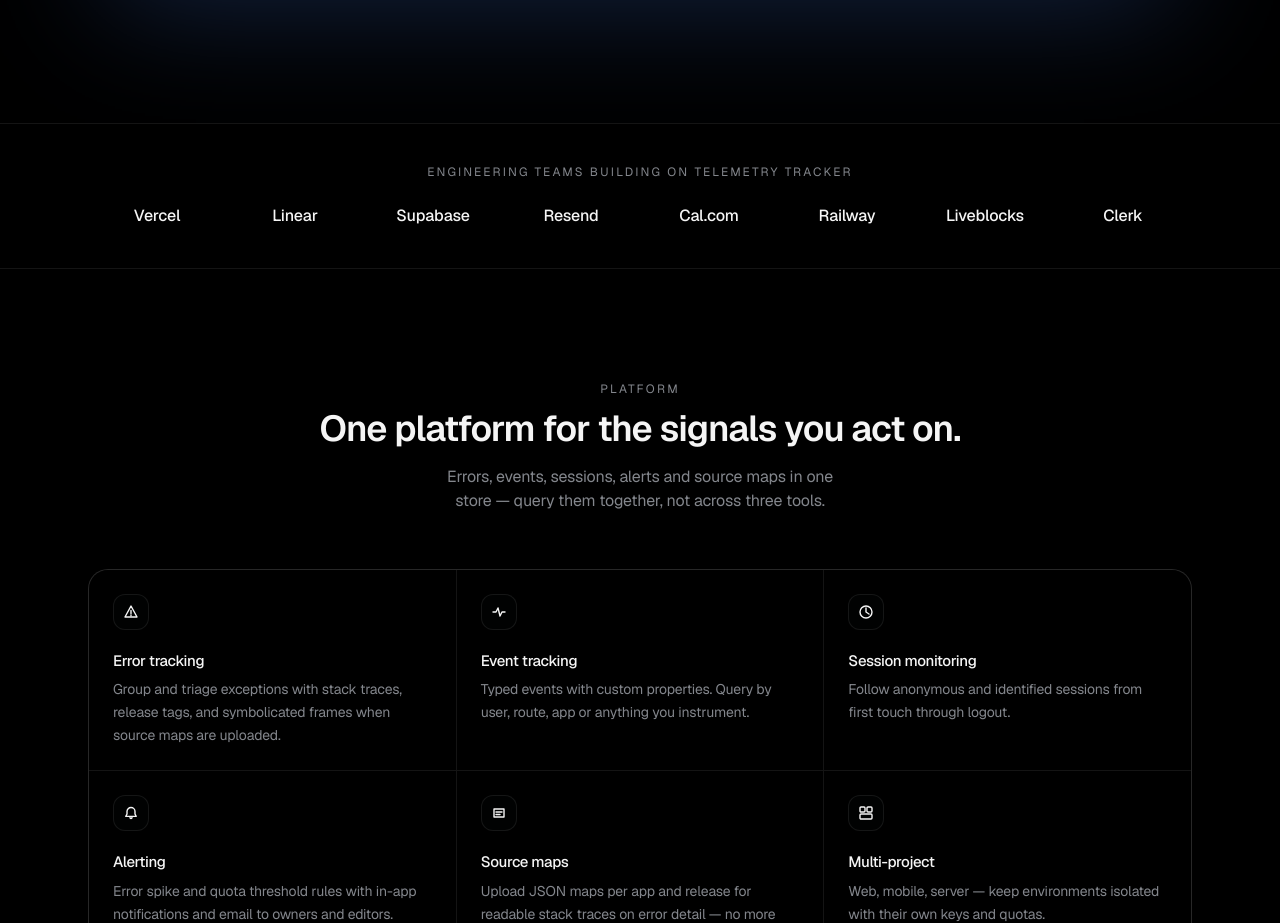
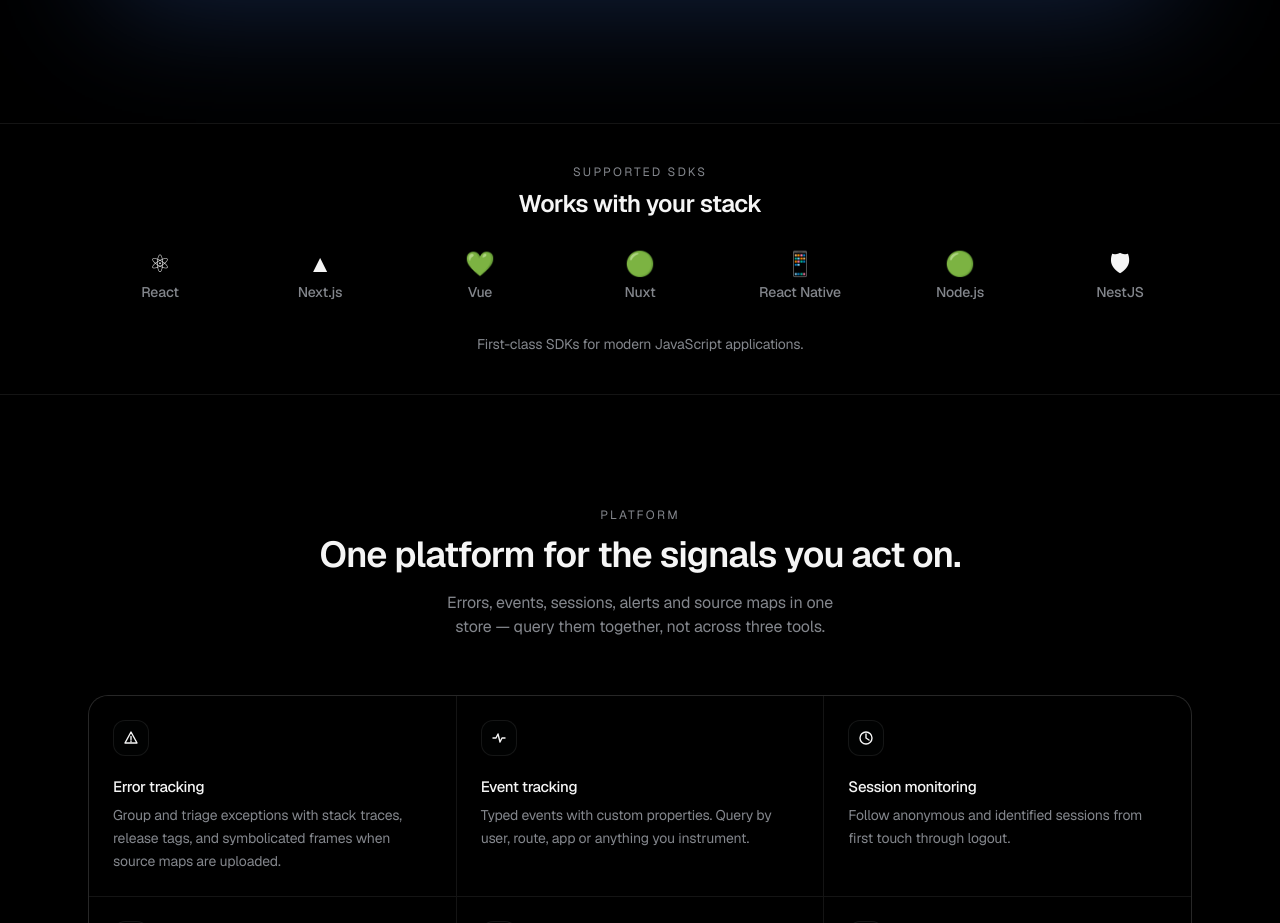
Before and after one commit to FelineFantasy/telemetry-tracker, a Next.js app in the folder apps/dashboard/: page / in a window 1280 px wide. Shown: the part 1400-2323 px from the top of the page. Built offline with nearby package versions, Linux system fonts and the light colour scheme; no server answers.

Commit message:
Marketing: replace logo strip with Supported SDKs section.
Show React, Next.js, Vue, Nuxt, React Native, Node.js, and NestJS on the home page.

Co-authored-by: Cursor <cursoragent@cursor.com>

```diff
--- a/apps/dashboard/app/components/marketing/logo-strip.tsx
+++ /dev/null
@@ -1,32 +0,0 @@
-const logos = [
-  "Vercel",
-  "Linear",
-  "Supabase",
-  "Resend",
-  "Cal.com",
-  "Railway",
-  "Liveblocks",
-  "Clerk",
-];
-
-export function LogoStrip() {
-  return (
-    <section aria-label="Trusted by" className="border-y border-border bg-surface/30">
-      <div className="mx-auto max-w-6xl px-6 py-10">
-        <p className="text-center text-xs uppercase tracking-[0.18em] text-muted-foreground">
-          Engineering teams building on Telemetry Tracker
-        </p>
-        <ul className="mt-6 grid grid-cols-2 gap-y-4 text-center sm:grid-cols-4 lg:grid-cols-8">
-          {logos.map((l) => (
-            <li
-              key={l}
-              className="text-base font-medium text-muted-foreground/80 transition-colors hover:text-foreground"
-            >
-              {l}
-            </li>
-          ))}
-        </ul>
-      </div>
-    </section>
-  );
-}
--- /dev/null
+++ b/apps/dashboard/app/components/marketing/supported-sdks.tsx
@@ -0,0 +1,46 @@
+import Link from "next/link";
+
+const sdks = [
+  { emoji: "⚛", label: "React", href: "/docs/sdk" },
+  { emoji: "▲", label: "Next.js", href: "/docs/nextjs" },
+  { emoji: "💚", label: "Vue", href: "/docs/vue" },
+  { emoji: "🟢", label: "Nuxt", href: "/docs/nuxt" },
+  { emoji: "📱", label: "React Native", href: "/docs/react-native" },
+  { emoji: "🟢", label: "Node.js", href: "/docs/node" },
+  { emoji: "🛡", label: "NestJS", href: "/docs/nestjs" },
+] as const;
+
+export function SupportedSdks() {
+  return (
+    <section aria-label="Supported SDKs" className="border-y border-border bg-surface/30">
+      <div className="mx-auto max-w-6xl px-6 py-10">
+        <p className="text-center text-xs uppercase tracking-[0.18em] text-muted-foreground">
+          Supported SDKs
+        </p>
+        <h2 className="mt-2 text-center text-2xl font-semibold tracking-tight text-foreground">
+          Works with your stack
+        </h2>
+        <ul className="mt-8 grid grid-cols-2 gap-x-4 gap-y-5 sm:grid-cols-3 lg:grid-cols-7">
+          {sdks.map((sdk) => (
+            <li key={sdk.label}>
+              <Link
+                href={sdk.href}
+                className="group flex flex-col items-center gap-1.5 text-center transition-colors"
+              >
+                <span className="text-2xl leading-none" aria-hidden>
+                  {sdk.emoji}
+                </span>
+                <span className="text-sm font-medium text-muted-foreground transition-colors group-hover:text-foreground">
+                  {sdk.label}
+                </span>
+              </Link>
+            </li>
+          ))}
+        </ul>
+        <p className="mt-8 text-center text-sm text-muted-foreground">
+          First-class SDKs for modern JavaScript applications.
+        </p>
+      </div>
+    </section>
+  );
+}
--- a/apps/dashboard/app/page.tsx
+++ b/apps/dashboard/app/page.tsx
@@ -1,7 +1,7 @@
 import type { Metadata } from "next";
 import { Nav } from "@/app/components/marketing/nav";
 import { Hero } from "@/app/components/marketing/hero";
-import { LogoStrip } from "@/app/components/marketing/logo-strip";
+import { SupportedSdks } from "@/app/components/marketing/supported-sdks";
 import { Features } from "@/app/components/marketing/features";
 import { Sdks } from "@/app/components/marketing/sdks";
 import { ProductShots } from "@/app/components/marketing/product-shots";
@@ -46,7 +46,7 @@ export default async function LandingPage() {
     <main id="main-content" className="min-h-screen bg-background text-foreground">
       <Nav isAuthenticated={isAuthenticated} />
       <Hero isAuthenticated={isAuthenticated} />
-      <LogoStrip />
+      <SupportedSdks />
       <Features />
       <Sdks />
       <ProductShots />
```
Also changed, not shown: 1 other file (tests, documents, lock files or other folders).
